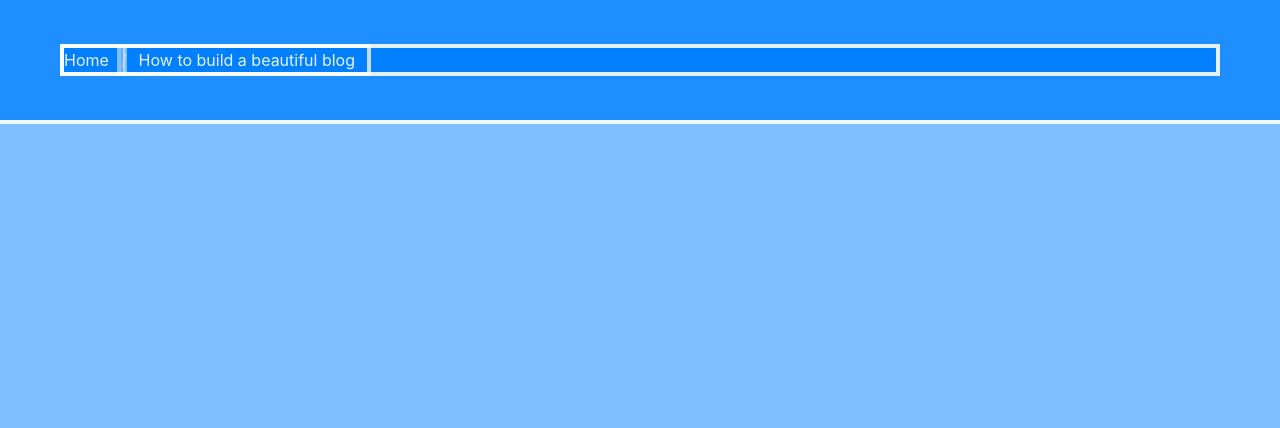
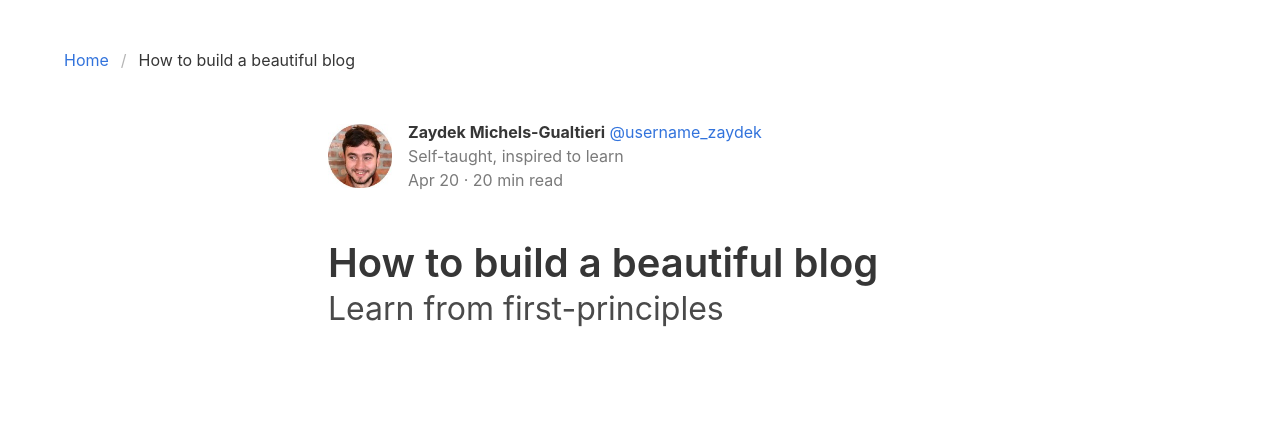
Before and after one commit to ClaveauAlex/BlogBulma, a plain HTML site: page index.html in a window 1280 px wide. Drawn offline with nearby package versions, Linux system fonts and the light colour scheme.

Commit message:
Headers in Bulma CSS

```diff
--- a/index.html
+++ b/index.html
@@ -7,8 +7,14 @@
 		<link rel="stylesheet"
         href="https://cdnjs.cloudflare.com/ajax/libs/bulma/0.7.0/css/bulma.min.css">
 		<script defer src="https://use.fontawesome.com/releases/v5.0.7/js/all.js"></script>
-    <link rel="stylesheet" href="styles/debug.css">
+    <!-- <link rel="stylesheet" href="styles/debug.css"> -->
 		<style>
+      .center{
+        display: flex;
+        justify-content: center;
+        align-items: center;
+      }
+
       .is-paddingless-horizontal { padding-left: 0; padding-right: 0; }
 
       .grid {
@@ -35,7 +41,34 @@
 				</nav>
 			</div>
 		</section>
-		<!-- /.section -->
+    <!-- /.section -->
+
+    <section class="section is-paddingless-horizontal" style="padding-top: 0;">
+			<div class="container grid">
+				<article class="media center">
+					<figure class="media-left">
+						<figure class="image is-64x64">
+							<img src="images/me.jpg">
+						</figure>
+					</figure>
+					<div class="media-content">
+						<div class="content">
+							<p>
+                <strong>Zaydek Michels-Gualtieri</strong> <a>@username_zaydek</a><br>
+								<span class="has-text-grey">Self-taught, inspired to learn<br>
+								<time datetime="2018-04-20">Apr 20</time> · 20 min read</span>
+              </p>
+						</div>
+					</div>
+        </article>
+
+        <div class="section is-paddingless-horizontal">
+          <h1 class="title is-2"> How to build a beautiful blog</h1>
+          <h2 class="subtitle is-3">Learn from first-principles</h2>
+        </div>
+
+			</div>
+    </section>
 
 	</body>
 </html>
```
Also changed, not shown: images/blog-1.png (added), images/blog-2.png (added), images/blog-3.png (added), images/me.jpg (added).
